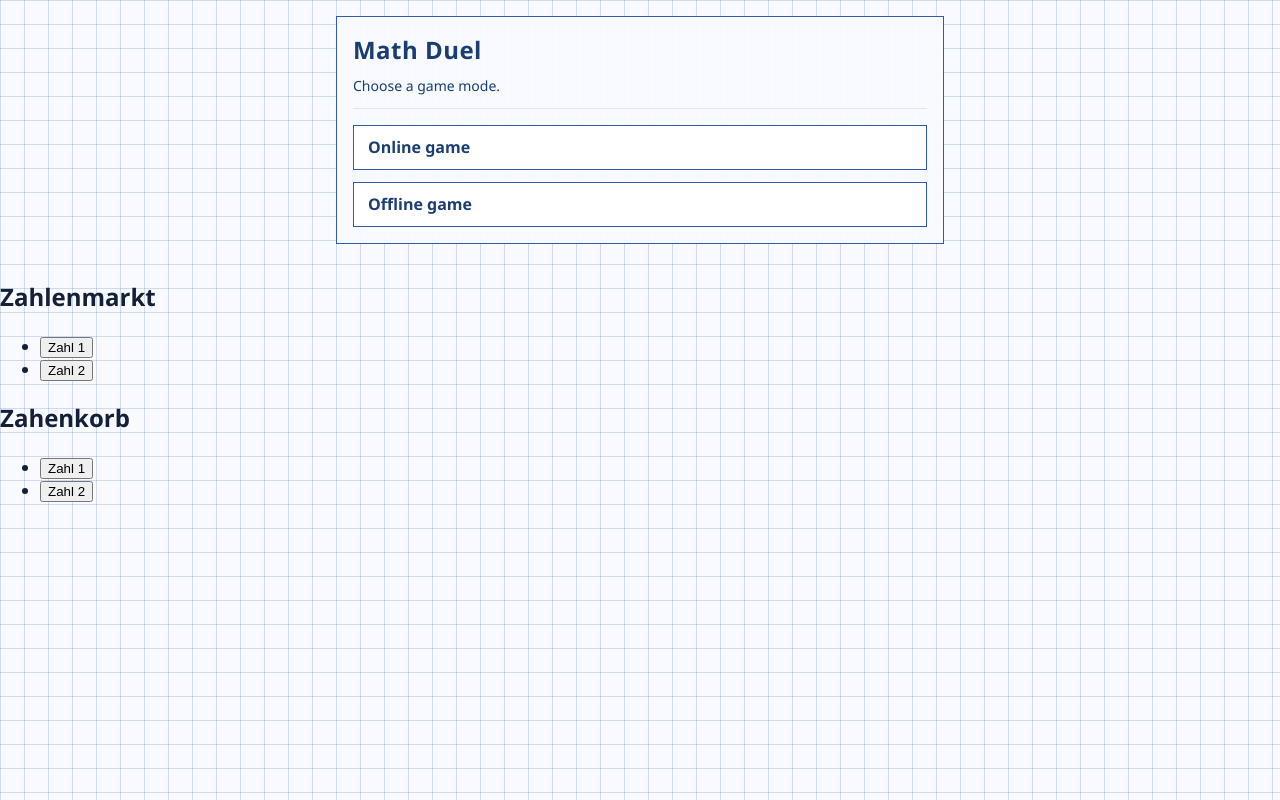
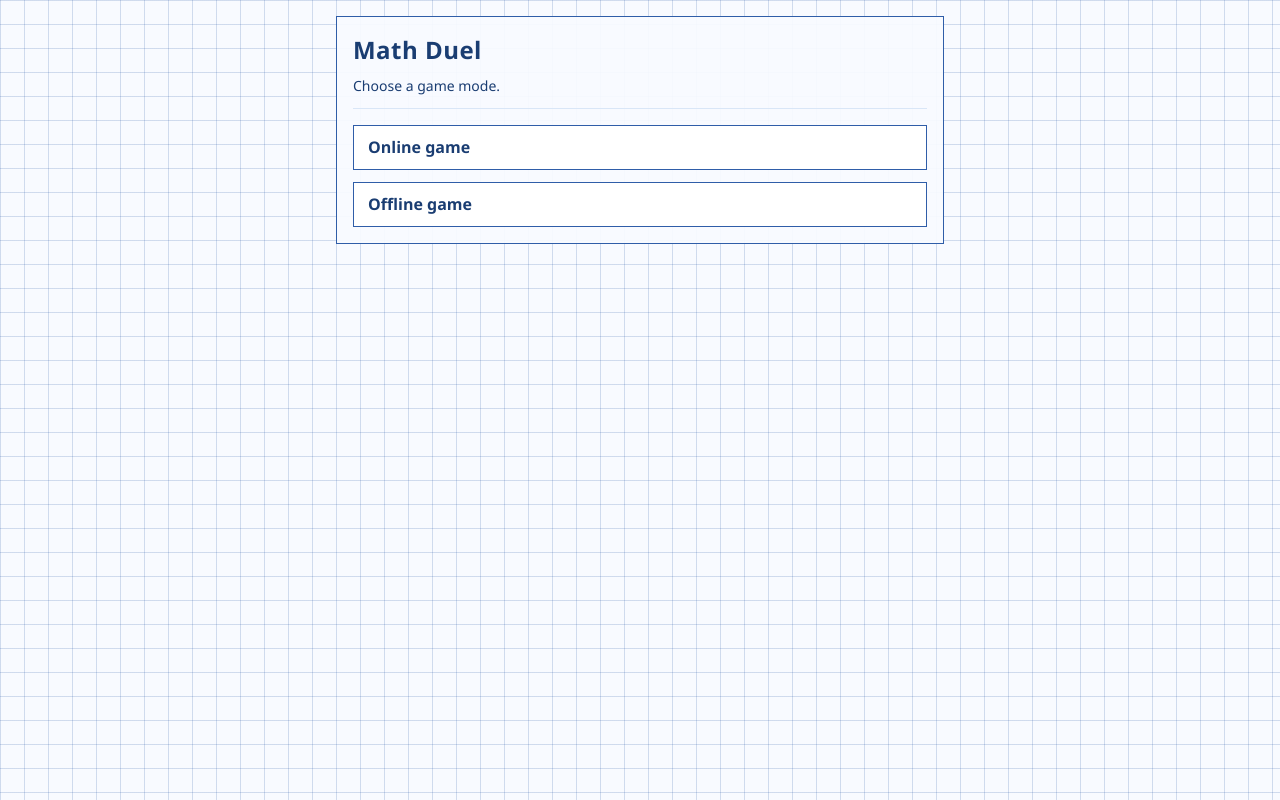
Before and after one commit to alessioc42/dhbWebDev, a plain HTML site: page index.html in a window 1280 px wide. Drawn offline with Linux system fonts and the light colour scheme.

Commit message:
remove leftover from PR

```diff
--- a/index.html
+++ b/index.html
@@ -140,20 +140,5 @@
       window.GAME_SERVER_HOST = window.GAME_SERVER_HOST || window.location.origin;
     </script>
     <script type="module" src="/src/main.js"></script>
-    <section>
-      <h2>Zahlenmarkt</h2>
-      <ul>
-        <li><button type="button">Zahl 1</button></li>
-       <li><button type="button">Zahl 2</button></li>
-      </ul>
-    </section>
-
-    <section>
-      <h2>Zahenkorb</h2>
-      <ul>
-        <li><button type="button">Zahl 1</button></li>
-       <li><button type="button">Zahl 2</button></li>
-      </ul>
-    </section>
   </body>
 </html>
```
Also changed, not shown: 1 other file.
